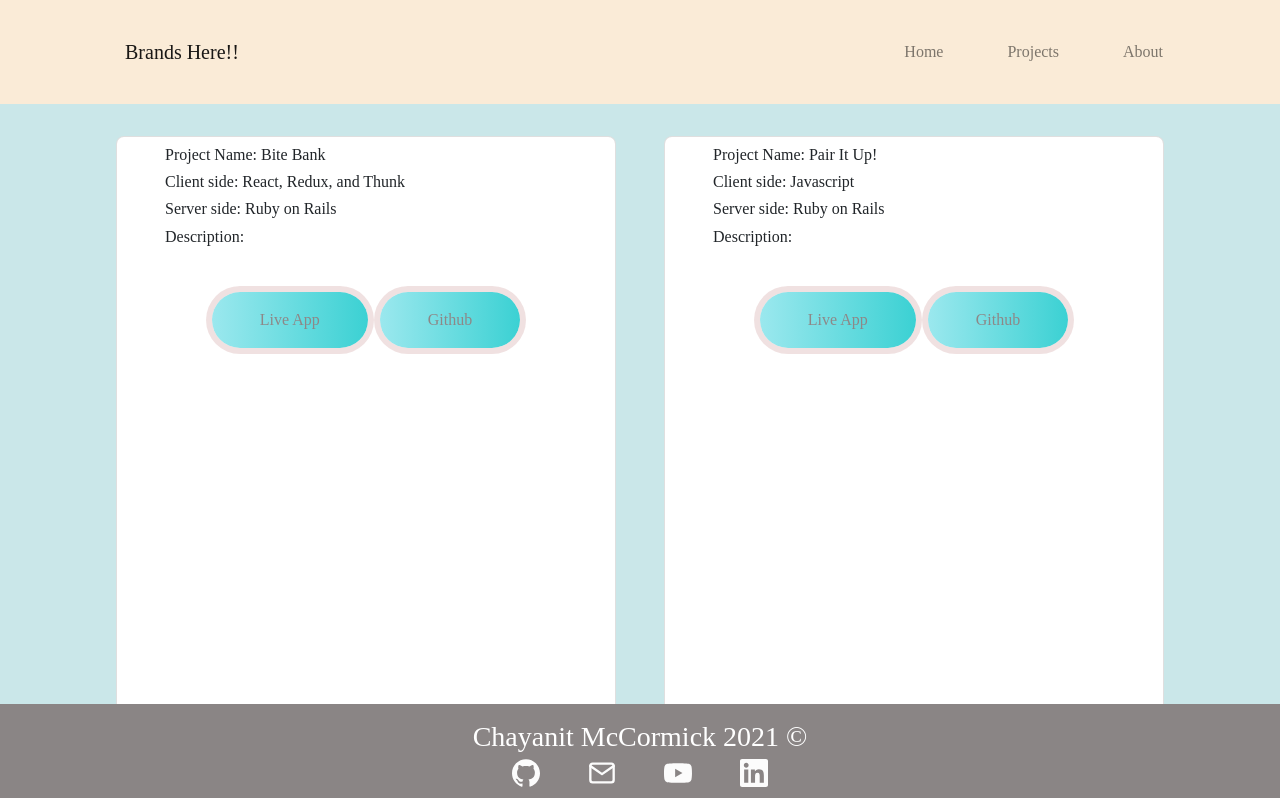
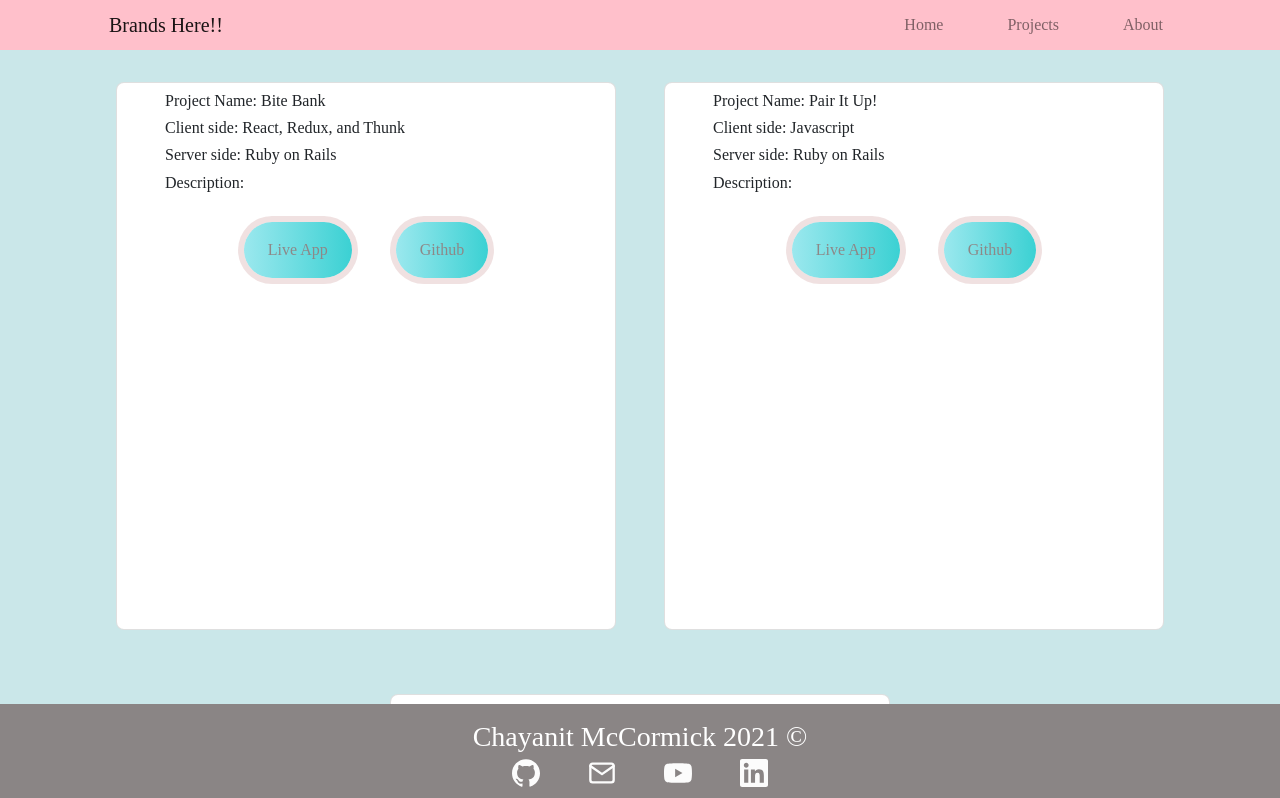
Before and after one commit to chay-chay/Sinatra_project, a React (Create React App) app in the folder portfolio/: page /project in a window 1280 px wide. Shown: the top 798 px of the page. Built offline with nearby package versions, Linux system fonts and the light colour scheme; a web font is replaced by a local one.

Commit message:
clean up css in  navbar

```diff
--- a/portfolio/src/components/navbar.css
+++ b/portfolio/src/components/navbar.css
@@ -1,37 +1,18 @@
 #responsive-navbar-nav{
-    /* height: 50vh; */
-    background-color:antiquewhite;
-    /* top: 5vh; */
+    background-color: pink;
+    height:30px;
     width: 50%;
-    /* justify-content: center; */
     align-items: center;
-    /* text-align: center; */
-    /* position: absolute; */
     right: 0;
-    /* display: flex; */
-    /* position: absolute;
-    right: 0px;
-    height: 90vh;
-    top: 10vh;
-    background-color: #dcf0c2;
-    display: flex;
-    flex-direction: column;
-    /* justify-content: space-around; */
-    /* align-items: center; */
-    /* width: 50%;
-    transform: translateX(100%);
-    transition: transform 0.5s ease-in; */
 }
 
 .navbar{
-    background-color:antiquewhite;
+    background-color:pink;
+    padding: 0;
 }
 
 .navbar-brand{
-    margin-top: 20px;
-    margin-bottom: 20px;
+    margin-top: 10px;
+    margin-bottom: 10px;
+    background-color: pink;
 }
-/*
-.navbar-head{
-
-} */
--- a/portfolio/src/components/project.css
+++ b/portfolio/src/components/project.css
@@ -13,6 +13,8 @@
   display: flex;
   flex-wrap: wrap;
   justify-content:center;
+  /* align-items: flex-start;*/
+  align-content: flex-start;
   padding: 0;
 }
 
@@ -30,11 +32,11 @@ h6{
 /* BUTTON */
 
 .btn {
-    margin: 2em auto;
+    margin: 1rem 1rem;
     -webkit-appearance: none;
     border: 6px solid rgba(221, 189, 189, 0.45);
     border-radius: 50px;
-    padding: 1em 3em;
+    padding: 1em 1.5em;
     background-repeat: no-repeat;
     background-size: 100%;
     background-clip: padding-box;
```
